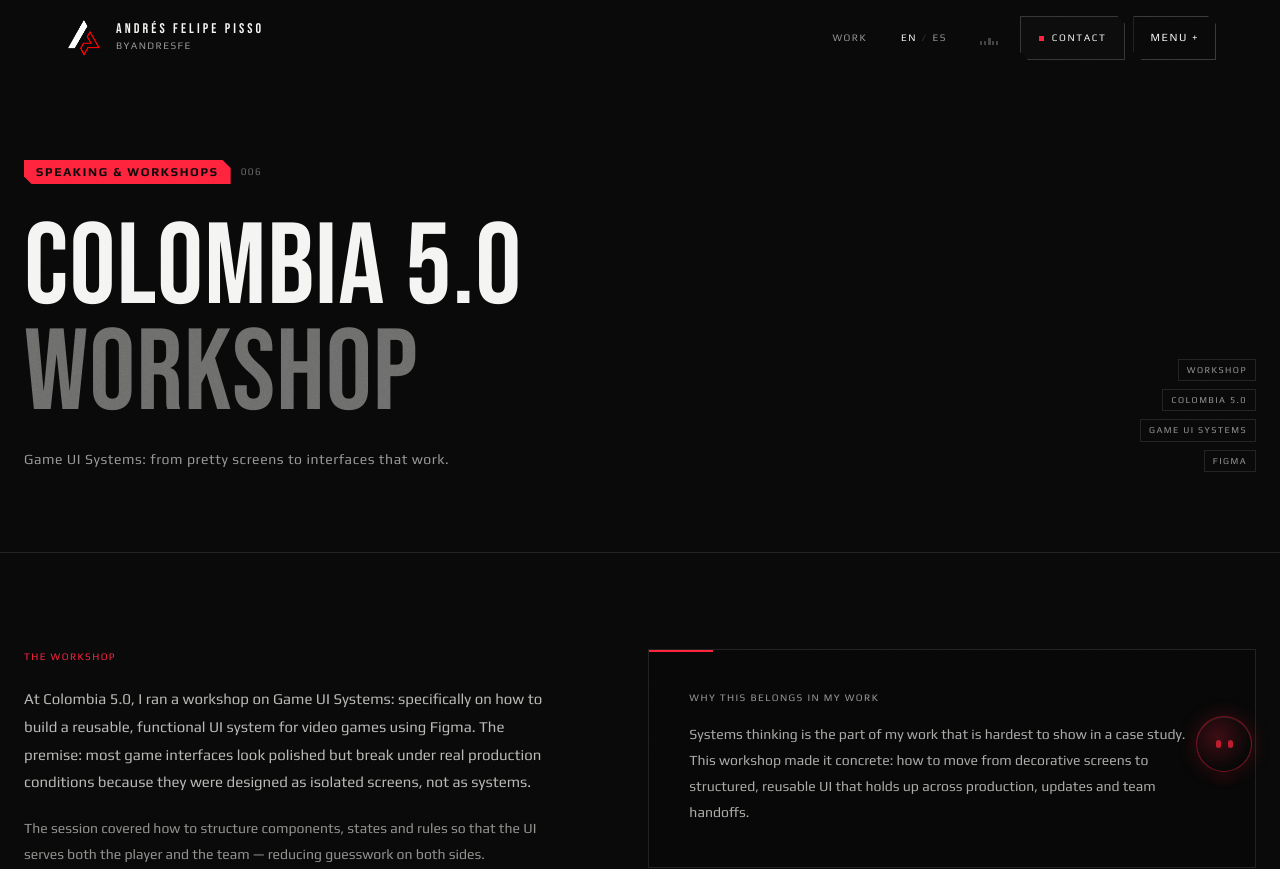
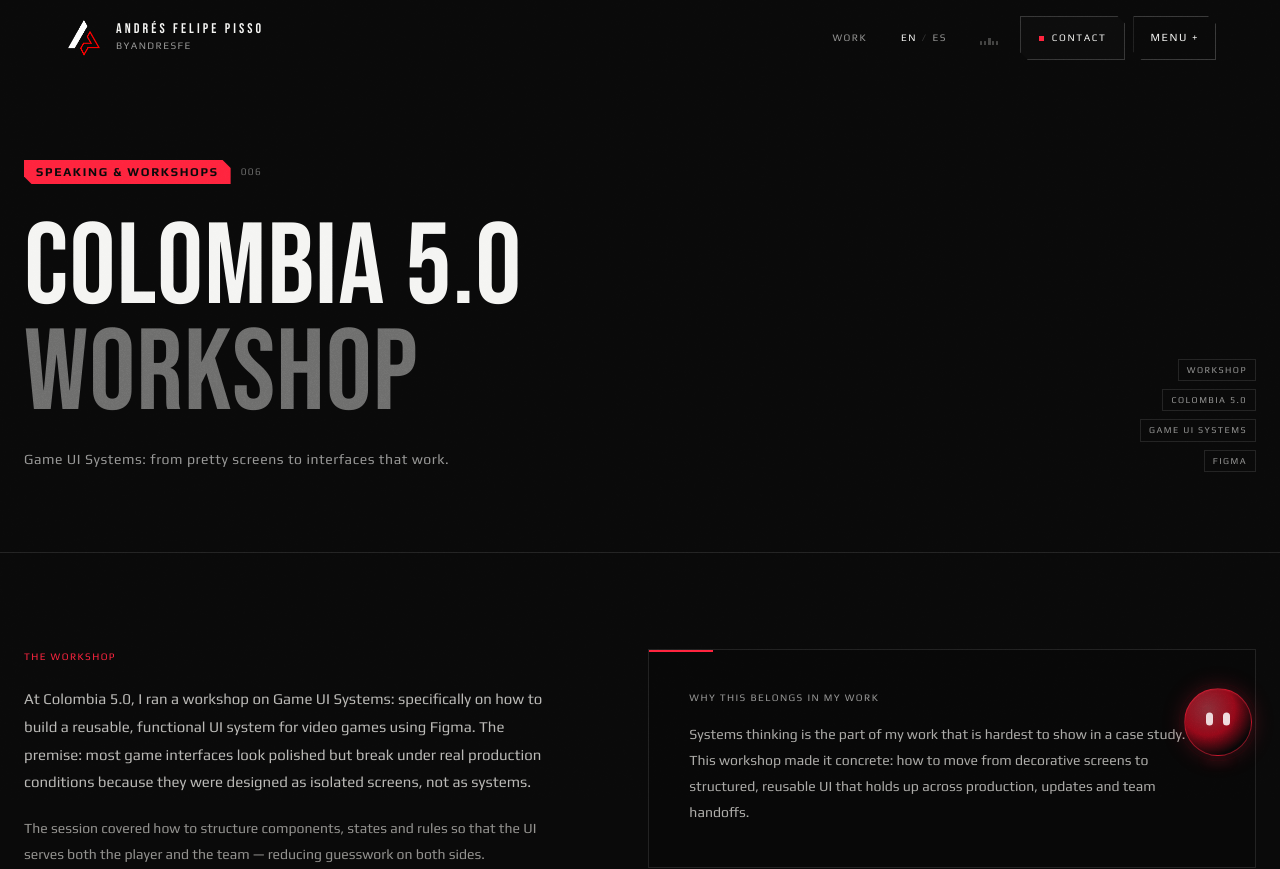
Before and after one commit to afpisso/afpisso, a React (Vite) app: page /speaking in a window 1280 px wide. Shown: the top 869 px of the page. Built offline with nearby package versions, Linux system fonts and the light colour scheme.

Commit message:
feat: orb proportions matching reference + Kowalski tooltip pill

```diff
--- a/src/components/AIChatBot.jsx
+++ b/src/components/AIChatBot.jsx
@@ -1,5 +1,5 @@
-import { useState, useRef, useEffect } from 'react';
-import { m, AnimatePresence, useSpring, useTransform } from 'framer-motion';
+import { useState, useRef, useEffect, useCallback } from 'react';
+import { m, AnimatePresence } from 'framer-motion';
 import { useLang } from '../contexts/LangContext';
 
 const STRINGS = {
@@ -23,111 +23,203 @@ const STRINGS = {
   },
 };
 
-// Subtle floating orb with eye-like signal indicators
+// Kowalski tooltip-delay rule:
+// first hover → 400ms delay; if re-hovered within 600ms → instant
+function useTooltipDelay() {
+  const [visible, setVisible] = useState(false);
+  const lastHideTime = useRef(null);
+  const showTimer = useRef(null);
+
+  const show = useCallback(() => {
+    const instant = lastHideTime.current && Date.now() - lastHideTime.current < 600;
+    if (instant) {
+      setVisible(true);
+    } else {
+      showTimer.current = setTimeout(() => setVisible(true), 400);
+    }
+  }, []);
+
+  const hide = useCallback(() => {
+    clearTimeout(showTimer.current);
+    lastHideTime.current = Date.now();
+    setVisible(false);
+  }, []);
+
+  return { visible, show, hide };
+}
+
 function OrbTrigger({ onClick }) {
   const [hovered, setHovered] = useState(false);
+  const tooltip = useTooltipDelay();
+  const { lang } = useLang();
+  const label = lang === 'es' ? 'Pregunta sobre AndresFe' : 'Ask about AndresFe';
+
+  // Orb size matching the reference proportions
+  const SIZE = 68;
+  // Eye proportions from reference: wide pill, white, centered upper half
+  const EYE_W = 7, EYE_H = 13, EYE_GAP = 10, EYE_R = 4;
 
   return (
-    <m.button
-      onClick={onClick}
-      onHoverStart={() => setHovered(true)}
-      onHoverEnd={() => setHovered(false)}
-      // Enter from scale(0.95) — never from 0 (Kowalski rule)
-      initial={{ opacity: 0, scale: 0.95, y: 16 }}
-      animate={{ opacity: 1, scale: 1, y: 0 }}
-      exit={{ opacity: 0, scale: 0.95, y: 8 }}
-      transition={{ duration: 0.3, ease: [0.32, 0.72, 0, 1] }}
-      // Press feedback: scale(0.97) (Kowalski rule)
-      whileTap={{ scale: 0.97 }}
+    <m.div
       style={{
         position: 'fixed',
         bottom: 28,
         right: 28,
         zIndex: 9000,
-        width: 56,
-        height: 56,
+        width: SIZE,
+        // extra height for ground shadow
+        height: SIZE + 16,
+        display: 'flex',
+        flexDirection: 'column',
+        alignItems: 'center',
+      }}
+      // Enter from scale(0.95), never 0 — Kowalski rule
+      initial={{ opacity: 0, scale: 0.95, y: 16 }}
+      animate={{ opacity: 1, scale: 1, y: 0 }}
+      exit={{ opacity: 0, scale: 0.95, y: 8 }}
+      transition={{ duration: 0.3, ease: [0.32, 0.72, 0, 1] }}
+    >
+      {/* Tooltip pill — left of orb, ease-out, Kowalski delay */}
+      <AnimatePresence>
+        {tooltip.visible && (
+          <m.span
+            initial={{ opacity: 0, x: 6 }}
+            animate={{ opacity: 1, x: 0 }}
+            exit={{ opacity: 0, x: 4 }}
+            // ease-out for user-initiated interaction — Kowalski rule
+            transition={{ duration: 0.18, ease: [0.32, 0.72, 0, 1] }}
+            style={{
+              position: 'absolute',
+              right: SIZE + 12,
+              top: '50%',
+              transform: 'translateY(-50%)',
+              whiteSpace: 'nowrap',
+              pointerEvents: 'none',
+              // Site aesthetic: Play font, red border, glass bg
+              fontFamily: '"Play", sans-serif',
+              fontSize: '10px',
+              fontWeight: 700,
+              letterSpacing: '0.12em',
+              textTransform: 'uppercase',
+              color: 'var(--color-fg)',
+              backgroundColor: 'rgba(8,8,8,0.92)',
+              border: '1px solid rgba(255,37,64,0.4)',
+              padding: '6px 12px',
+              backdropFilter: 'blur(12px)',
+              boxShadow: '0 0 16px rgba(255,37,64,0.1), 0 4px 12px rgba(0,0,0,0.5)',
+            }}
+          >
+            {/* Left accent line */}
+            <span style={{
+              position: 'absolute', left: 0, top: 0, bottom: 0,
+              width: 2, backgroundColor: 'var(--color-accent)',
+            }} />
+            {label}
+          </m.span>
+        )}
+      </AnimatePresence>
+
+      {/* Pulse ring */}
+      <m.span
+        style={{
+          position: 'absolute',
+          top: 0, left: 0,
+          width: SIZE, height: SIZE,
+          borderRadius: '50%',
+          border: '1px solid rgba(255,37,64,0.2)',
+          pointerEvents: 'none',
+        }}
+        animate={{ scale: [1, 1.22, 1], opacity: [0.6, 0, 0.6] }}
+        transition={{ duration: 2.6, repeat: Infinity, ease: 'easeInOut' }}
+      />
+
+      {/* Orb button */}
+      <m.button
+        onClick={onClick}
+        onHoverStart={() => { setHovered(true); tooltip.show(); }}
+        onHoverEnd={() => { setHovered(false); tooltip.hide(); }}
+        whileTap={{ scale: 0.97 }} // Kowalski press feedback
+        style={{
+          width: SIZE, height: SIZE,
           borderRadius: '50%',
           border: 'none',
           cursor: 'pointer',
           background: 'none',
           padding: 0,
+          position: 'relative',
+          flexShrink: 0,
         }}
         aria-label="Open AI assistant"
       >
-      {/* Outer glow ring — pulses continuously */}
-      <m.span
-        style={{
-          position: 'absolute', inset: -6, borderRadius: '50%',
-          border: '1px solid rgba(255,37,64,0.25)',
-          pointerEvents: 'none',
-        }}
-        animate={{ scale: [1, 1.18, 1], opacity: [0.5, 0, 0.5] }}
-        transition={{ duration: 2.4, repeat: Infinity, ease: 'easeInOut' }}
-      />
-
-      {/* Main orb body */}
+        {/* Orb body — radial gradient with highlight at top-left */}
         <m.span
           style={{
             position: 'absolute', inset: 0, borderRadius: '50%',
-          background: 'radial-gradient(circle at 38% 36%, rgba(255,37,64,0.22) 0%, rgba(8,8,8,0.96) 70%)',
-          border: '1px solid rgba(255,37,64,0.45)',
-          boxShadow: '0 0 20px rgba(255,37,64,0.2), inset 0 1px 0 rgba(255,255,255,0.07)',
+            background: 'radial-gradient(circle at 35% 30%, rgba(255,80,100,0.55) 0%, rgba(180,10,30,0.85) 42%, rgba(8,8,8,0.97) 75%)',
+            border: '1px solid rgba(255,37,64,0.5)',
             backdropFilter: 'blur(12px)',
           }}
-        animate={hovered
-          ? { boxShadow: '0 0 32px rgba(255,37,64,0.4), inset 0 1px 0 rgba(255,255,255,0.07)' }
-          : { boxShadow: '0 0 20px rgba(255,37,64,0.2), inset 0 1px 0 rgba(255,255,255,0.07)' }
-        }
-        transition={{ duration: 0.2 }}
+          animate={{
+            boxShadow: hovered
+              ? '0 0 36px rgba(255,37,64,0.5), inset 0 1px 0 rgba(255,120,120,0.15)'
+              : '0 0 22px rgba(255,37,64,0.25), inset 0 1px 0 rgba(255,120,120,0.08)',
+          }}
+          transition={{ duration: 0.2, ease: 'easeOut' }}
         />
 
-      {/* Floating bob — continuous vertical drift */}
+        {/* Float + eyes container */}
         <m.span
           style={{
-          position: 'absolute', inset: 0, display: 'flex',
-          alignItems: 'center', justifyContent: 'center',
-          flexDirection: 'column', gap: 5,
+            position: 'absolute', inset: 0,
+            display: 'flex', alignItems: 'center', justifyContent: 'center',
+            // Eyes sit slightly above center, matching reference
+            paddingBottom: 6,
           }}
-        animate={{ y: [0, -3, 0] }}
-        transition={{ duration: 3, repeat: Infinity, ease: 'easeInOut' }}
+          animate={{ y: [0, -4, 0] }}
+          transition={{ duration: 3.2, repeat: Infinity, ease: 'easeInOut' }}
         >
-        {/* Two signal "eyes" */}
-        <span style={{ display: 'flex', gap: 7, alignItems: 'center' }}>
+          <span style={{ display: 'flex', gap: EYE_GAP, alignItems: 'center' }}>
             {[0, 1].map(i => (
               <m.span
                 key={i}
                 style={{
-                width: 5, height: 8, borderRadius: 3,
-                backgroundColor: 'var(--color-accent)',
+                  width: EYE_W, height: EYE_H,
+                  borderRadius: EYE_R,
+                  backgroundColor: 'rgba(255,255,255,0.92)',
+                  display: 'block',
                 }}
+                // Blink on hover, slow pulse at rest
                 animate={hovered
-                ? { scaleY: [1, 0.3, 1], opacity: [1, 0.6, 1] }
-                : { opacity: [0.7, 1, 0.7] }
+                  ? { scaleY: [1, 0.15, 1], opacity: [1, 0.7, 1] }
+                  : { opacity: [0.8, 1, 0.8] }
                 }
                 transition={{
-                duration: hovered ? 0.35 : 2,
+                  duration: hovered ? 0.28 : 2.2,
                   repeat: Infinity,
-                delay: i * 0.1,
+                  delay: i * 0.08,
                   ease: 'easeInOut',
                 }}
               />
             ))}
           </span>
         </m.span>
+      </m.button>
 
-      {/* Ground shadow — mirrors seniverse ref */}
+      {/* Ground shadow — breathes with the float */}
       <m.span
         style={{
-          position: 'absolute', bottom: -10, left: '50%', x: '-50%',
-          width: 28, height: 5, borderRadius: '50%',
-          backgroundColor: 'rgba(255,37,64,0.18)',
-          filter: 'blur(4px)',
-          pointerEvents: 'none',
+          width: SIZE * 0.5,
+          height: 7,
+          borderRadius: '50%',
+          backgroundColor: 'rgba(255,37,64,0.2)',
+          filter: 'blur(5px)',
+          marginTop: 2,
+          flexShrink: 0,
         }}
-        animate={{ scaleX: [1, 0.75, 1], opacity: [0.5, 0.2, 0.5] }}
-        transition={{ duration: 3, repeat: Infinity, ease: 'easeInOut' }}
+        animate={{ scaleX: [1, 0.65, 1], opacity: [0.45, 0.15, 0.45] }}
+        transition={{ duration: 3.2, repeat: Infinity, ease: 'easeInOut' }}
       />
-    </m.button>
+    </m.div>
   );
 }
 
```
Lines whose indentation alone changed are shown as unchanged.
